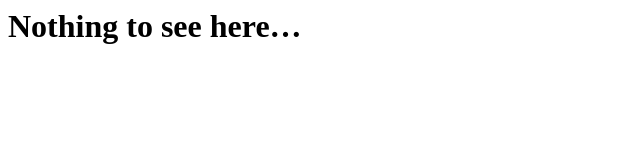
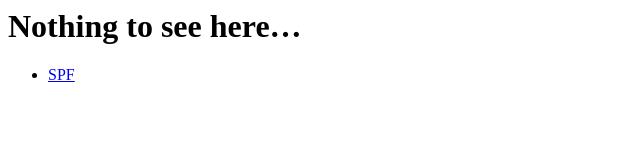
Before and after one commit to skyzyx/spf.ryanparman.dev, a plain HTML site: page docs/index.html in a window 1280 px wide. Shown: the full height of the page, 0-640 px from the left. Drawn offline with Linux system fonts and the light colour scheme.

Commit message:
Update index.html

```diff
--- a/docs/index.html
+++ b/docs/index.html
@@ -5,5 +5,8 @@
   </head>
   <body>
     <h1>Nothing to see here…</h1>
+    <ul>
+      <li><a href="https://gist.github.com/skyzyx/ae8328a224f0b5c6388660eb11bb6a08">SPF</a></li>
+    </ul>
   </body>
 </html>
```
